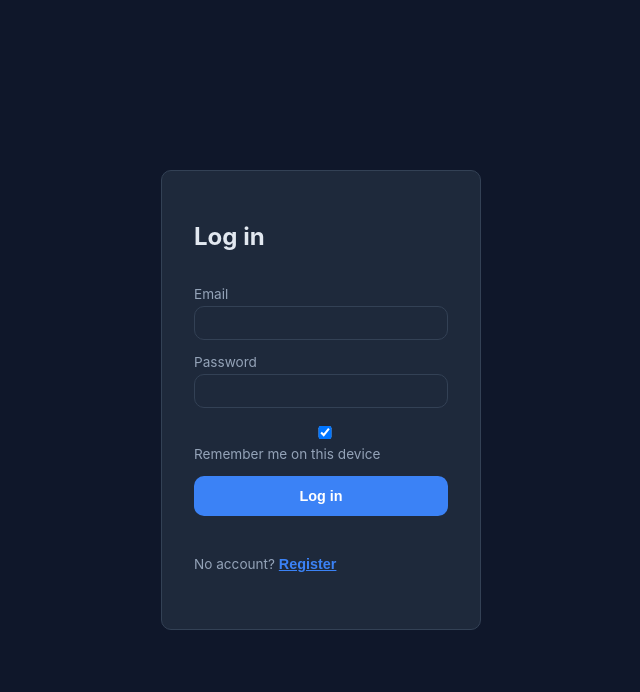
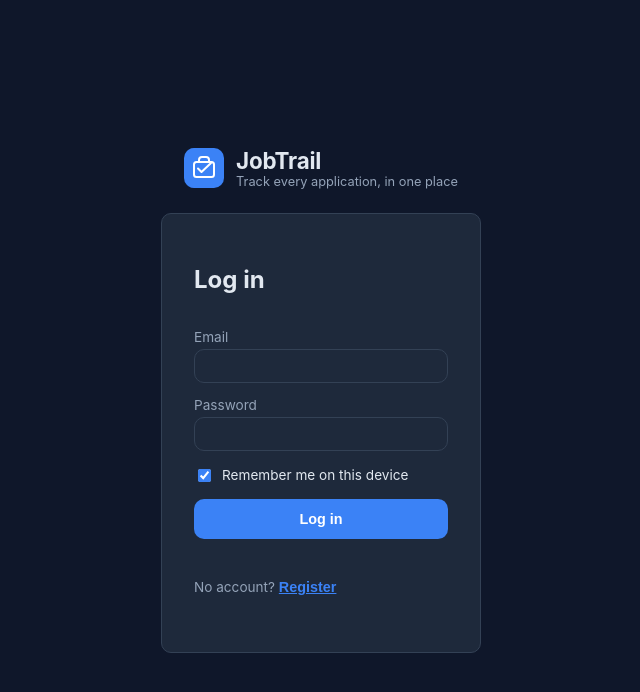
Before and after one commit to Arif9325/job-tracker, a React (Vite) app in the folder frontend/: page / in a window 1280 px wide. Shown: the top 692 px of the page, without its empty margins (319-959 px from the left). Built offline with nearby package versions, Linux system fonts and the light colour scheme; no server answers.

Commit message:
Add a logo and app title (JobTrail)
Simple inline SVG mark, no image asset to host. Shown on the login page and the dashboard header for consistent branding.

```diff
--- a/frontend/index.html
+++ b/frontend/index.html
@@ -3,7 +3,7 @@
   <head>
     <meta charset="UTF-8" />
     <meta name="viewport" content="width=device-width, initial-scale=1.0" />
-    <title>Job Application Tracker</title>
+    <title>JobTrail — Job Application Tracker</title>
   </head>
   <body>
     <div id="root"></div>
--- a/frontend/src/App.tsx
+++ b/frontend/src/App.tsx
@@ -1,6 +1,7 @@
 import { useState } from "react";
 import { Dashboard } from "./components/Dashboard";
 import { LoginForm } from "./components/LoginForm";
+import { Logo } from "./components/Logo";
 import { RegisterForm } from "./components/RegisterForm";
 import { useAuth } from "./context/AuthContext";
 
@@ -14,11 +15,21 @@ export function App() {
 
   return (
     <div className="auth-page">
-      {showRegister ? (
-        <RegisterForm onSwitchToLogin={() => setShowRegister(false)} />
-      ) : (
-        <LoginForm onSwitchToRegister={() => setShowRegister(true)} />
-      )}
+      <div className="auth-page-inner">
+        <div className="brand">
+          <Logo />
+          <div className="brand-text">
+            <span className="brand-title">JobTrail</span>
+            <span className="brand-tagline">Track every application, in one place</span>
+          </div>
+        </div>
+
+        {showRegister ? (
+          <RegisterForm onSwitchToLogin={() => setShowRegister(false)} />
+        ) : (
+          <LoginForm onSwitchToRegister={() => setShowRegister(true)} />
+        )}
+      </div>
     </div>
   );
 }
--- a/frontend/src/components/Dashboard.tsx
+++ b/frontend/src/components/Dashboard.tsx
@@ -4,6 +4,7 @@ import { useAuth } from "../context/AuthContext";
 import { ALL_STATUSES, type ApplicationStats, type ApplicationStatus, type JobApplication } from "../types";
 import { ApplicationForm, type ApplicationFormValues } from "./ApplicationForm";
 import { ApplicationTable } from "./ApplicationTable";
+import { Logo } from "./Logo";
 import { StatsSummary } from "./StatsSummary";
 
 type SortKey = "dateApplied" | "company" | "status";
@@ -107,7 +108,10 @@ export function Dashboard() {
   return (
     <div className="dashboard">
       <header className="dashboard-header">
-        <h1>Job Application Tracker</h1>
+        <div className="dashboard-brand">
+          <Logo size={32} />
+          <h1>JobTrail</h1>
+        </div>
         <div className="header-right">
           <span className="user-email">{email}</span>
           <button className="secondary" onClick={logout}>
--- /dev/null
+++ b/frontend/src/components/Logo.tsx
@@ -0,0 +1,19 @@
+// A small inline SVG mark — a checklist/briefcase motif — instead of an
+// image file, so there's nothing to host or load: it's just code.
+export function Logo({ size = 40 }: { size?: number }) {
+  return (
+    <svg
+      width={size}
+      height={size}
+      viewBox="0 0 40 40"
+      fill="none"
+      xmlns="http://www.w3.org/2000/svg"
+      aria-hidden="true"
+    >
+      <rect width="40" height="40" rx="10" fill="#3b82f6" />
+      <rect x="10" y="14" width="20" height="15" rx="2.5" stroke="white" strokeWidth="2" />
+      <path d="M15 14V12a3 3 0 0 1 3-3h4a3 3 0 0 1 3 3v2" stroke="white" strokeWidth="2" strokeLinecap="round" />
+      <path d="M14 20.5l3.5 3.5L27 15" stroke="white" strokeWidth="2" strokeLinecap="round" strokeLinejoin="round" />
+    </svg>
+  );
+}
--- a/frontend/src/styles.css
+++ b/frontend/src/styles.css
@@ -91,12 +91,50 @@ label {
   font-size: 0.85rem;
 }
 
+.checkbox-label {
+  flex-direction: row;
+  align-items: center;
+  gap: 0.5rem;
+  color: var(--text);
+  font-size: 0.85rem;
+}
+.checkbox-label input[type="checkbox"] {
+  width: auto;
+  accent-color: var(--accent);
+}
+
 /* --- Auth pages --- */
 .auth-page {
   display: flex;
   align-items: center;
   justify-content: center;
   min-height: 100vh;
+  padding: 1rem;
+}
+.auth-page-inner {
+  display: flex;
+  flex-direction: column;
+  align-items: center;
+  gap: 1.5rem;
+}
+.brand {
+  display: flex;
+  align-items: center;
+  gap: 0.75rem;
+}
+.brand-text {
+  display: flex;
+  flex-direction: column;
+}
+.brand-title {
+  font-size: 1.4rem;
+  font-weight: 700;
+  color: var(--text);
+  letter-spacing: -0.01em;
+}
+.brand-tagline {
+  font-size: 0.8rem;
+  color: var(--text-dim);
 }
 .auth-form {
   background: var(--surface);
@@ -124,6 +162,15 @@ label {
   justify-content: space-between;
   align-items: center;
   margin-bottom: 1.5rem;
+}
+.dashboard-brand {
+  display: flex;
+  align-items: center;
+  gap: 0.6rem;
+}
+.dashboard-brand h1 {
+  font-size: 1.5rem;
+  margin: 0;
 }
 .header-right {
   display: flex;
```
